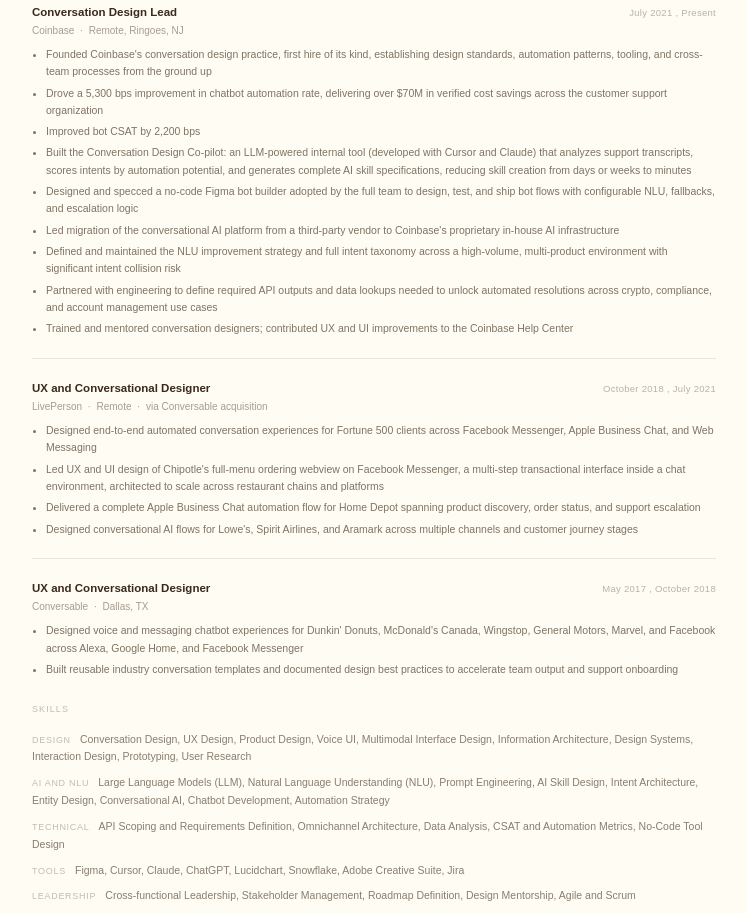
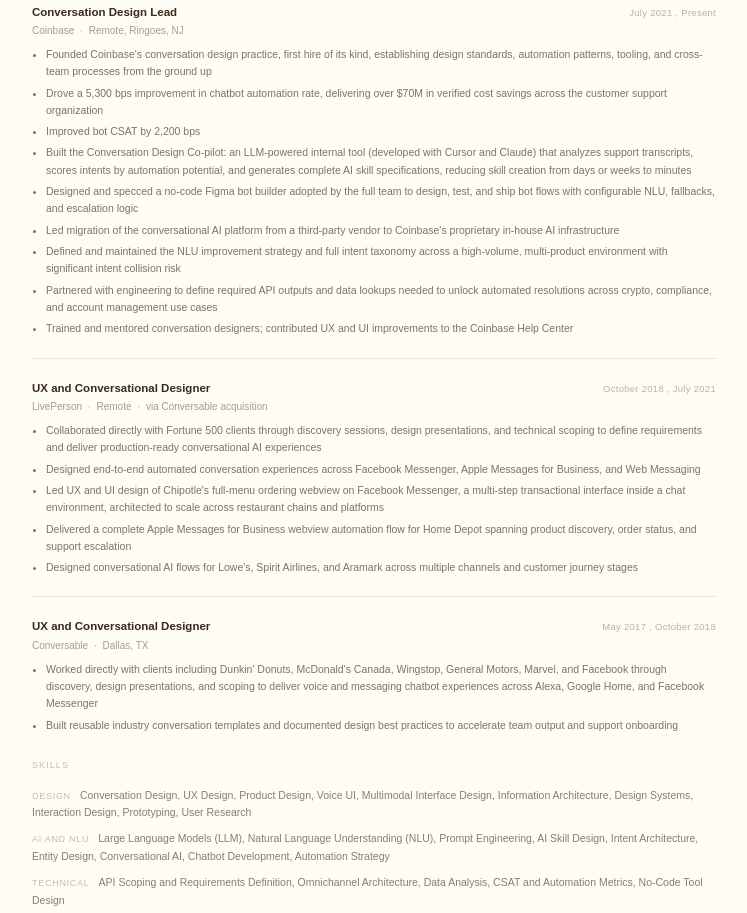
Before and after one commit to martintrandesign-cmd/martin-portfolio, a website: page martin-tran-resume.html in a window 1280 px wide. Shown: the part 336-1249 px from the top of the page, without its empty margins (266-1013 px from the left). Drawn offline with Linux system fonts and the light colour scheme; a small style sheet from the web is missing.

Commit message:
Surface client-facing work at LivePerson and Conversable; update Chipotle case study; rename ABC to Apple Messages for Business

```diff
--- a/martin-tran-resume.html
+++ b/martin-tran-resume.html
@@ -243,9 +243,10 @@
       </div>
       <div class="role-company">LivePerson &nbsp;·&nbsp; Remote &nbsp;·&nbsp; via Conversable acquisition</div>
       <ul>
-        <li>Designed end-to-end automated conversation experiences for Fortune 500 clients across Facebook Messenger, Apple Business Chat, and Web Messaging</li>
+        <li>Collaborated directly with Fortune 500 clients through discovery sessions, design presentations, and technical scoping to define requirements and deliver production-ready conversational AI experiences</li>
+        <li>Designed end-to-end automated conversation experiences across Facebook Messenger, Apple Messages for Business, and Web Messaging</li>
         <li>Led UX and UI design of Chipotle's full-menu ordering webview on Facebook Messenger, a multi-step transactional interface inside a chat environment, architected to scale across restaurant chains and platforms</li>
-        <li>Delivered a complete Apple Business Chat automation flow for Home Depot spanning product discovery, order status, and support escalation</li>
+        <li>Delivered a complete Apple Messages for Business webview automation flow for Home Depot spanning product discovery, order status, and support escalation</li>
         <li>Designed conversational AI flows for Lowe's, Spirit Airlines, and Aramark across multiple channels and customer journey stages</li>
       </ul>
     </div>
@@ -259,7 +260,7 @@
       </div>
       <div class="role-company">Conversable &nbsp;·&nbsp; Dallas, TX</div>
       <ul>
-        <li>Designed voice and messaging chatbot experiences for Dunkin' Donuts, McDonald's Canada, Wingstop, General Motors, Marvel, and Facebook across Alexa, Google Home, and Facebook Messenger</li>
+        <li>Worked directly with clients including Dunkin' Donuts, McDonald's Canada, Wingstop, General Motors, Marvel, and Facebook through discovery, design presentations, and scoping to deliver voice and messaging chatbot experiences across Alexa, Google Home, and Facebook Messenger</li>
         <li>Built reusable industry conversation templates and documented design best practices to accelerate team output and support onboarding</li>
       </ul>
     </div>
```
Also changed, not shown: martin-tran-resume.md (+5 -4 lines).
